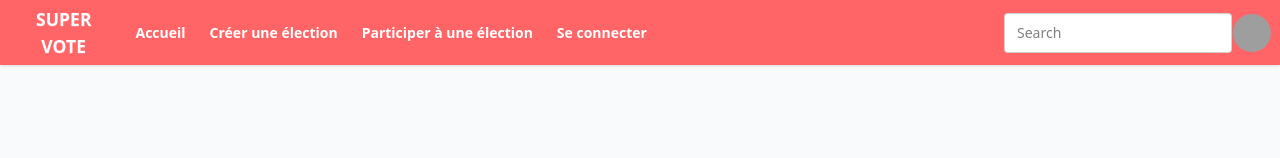
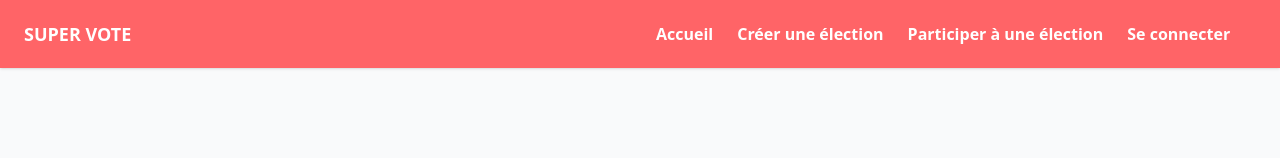
Before and after one commit to Mannau95/Frontend-API-VOTE, a React (Vite) app: page / in a window 1280 px wide. Shown: the top 158 px of the page. Built offline with nearby package versions, Linux system fonts and the light colour scheme; sample sign-in values are in the browser's storage; grey boxes are pictures that could not be loaded.

Commit message:
auth navigation, hiding profil avatar

```diff
--- a/src/Components/Navbar.jsx
+++ b/src/Components/Navbar.jsx
@@ -1,4 +1,5 @@
 import React from "react";
+import { useSelector } from "react-redux";
 import { NavLink, useNavigate } from "react-router-dom";
 //import { useState, useEffect } from "react";
 //import { vote } from "./Pages/Participer vote.jsx";
@@ -12,14 +13,18 @@ const Navbar = () => {
     localStorage.removeItem("super_vote_user");
     navigate("/Connexion");
   };
+
+  const userState = useSelector(state => state.user)
+
   return (
     <>
       <div className="navbar bg-red-400 shadow-sm text-white">
-        <div className="">
-          <a className="btn btn-ghost text-[1.1rem] ">SUPER VOTE</a>
+        <div className="navbar-start">
+            <a className=" font-bold cursor-pointer px-4 py-2 text-lg ">SUPER VOTE</a>
           </div>
-        <div className="navbar-center hi">
-          <ul className="menu menu-horizontal px-1 font-bold text-md">
+        <div className="navbar-center ">
+
+          <ul className="menu menu-horizontal px-1 font-semibold text-[1rem]">
             <li>
               <NavLink to="/">Accueil</NavLink>
             </li>
@@ -37,7 +42,8 @@ const Navbar = () => {
           </ul>
         </div>
 
-        <div className=" navbar-end w-[60%]">
+        { userState.user &&
+          <div className="navbar-end pr-6 gap-3">
             <input
               type="text"
               placeholder="Search"
@@ -51,7 +57,7 @@ const Navbar = () => {
                 role="button"
                 className="btn btn-ghost btn-circle avatar"
               >
-              <div className="w-10 rounded-full">
+                <div className=" rounded-full">
                   <img
                     alt="Profil image"
                     src="https://img.daisyui.com/images/stock/photo-1534528741775-53994a69daeb.webp"
@@ -72,6 +78,7 @@ const Navbar = () => {
               </ul>
             </div>
           </div>
+        }
       </div>
     </>
   );
```
Lines whose indentation alone changed are shown as unchanged.
